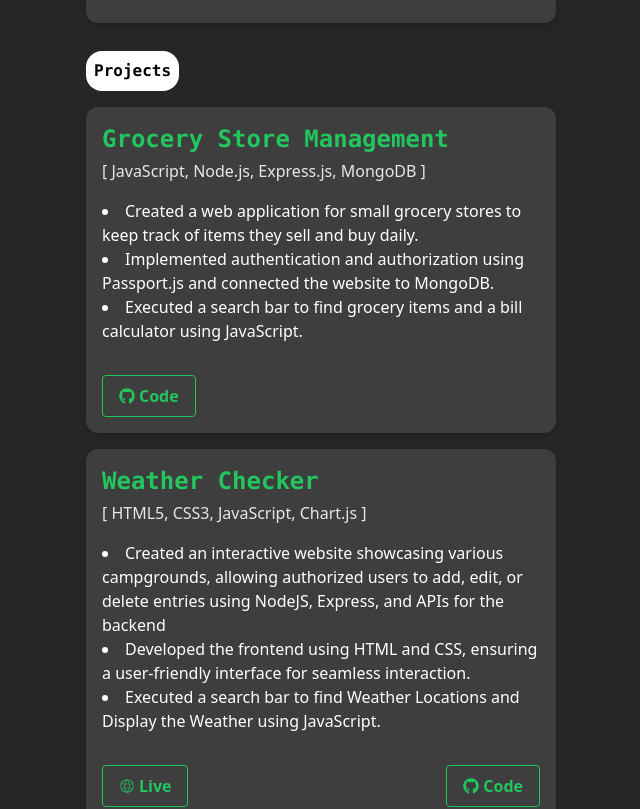
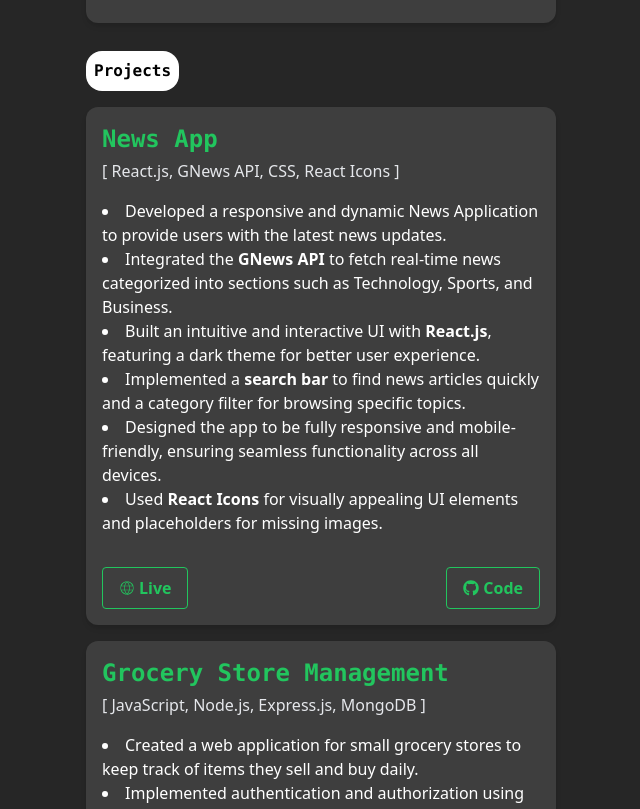
Before and after one commit to kishan9535/Kishan-Portfolio, a React (Vite) app: page / in a window 1280 px wide. Shown: the part 1620-2429 px from the top of the page, without its empty margins (194-834 px from the left). Built offline with nearby package versions, Linux system fonts and the light colour scheme.

Commit message:
Update my new Projects.jsx

```diff
--- a/src/components/Projects.jsx
+++ b/src/components/Projects.jsx
@@ -6,6 +6,42 @@ function Projects() {
   return (
     <div className="mt-7">
       <Heading>Projects</Heading>
+      <Card
+        projectName="News App"
+        techStack="React.js, GNews API, CSS, React Icons"
+        description={
+          <ul className="list-disc list-inside">
+            <li>
+              Developed a responsive and dynamic News Application to provide
+              users with the latest news updates.
+            </li>
+            <li>
+              Integrated the <strong>GNews API</strong> to fetch real-time news
+              categorized into sections such as Technology, Sports, and
+              Business.
+            </li>
+            <li>
+              Built an intuitive and interactive UI with{" "}
+              <strong>React.js</strong>, featuring a dark theme for better user
+              experience.
+            </li>
+            <li>
+              Implemented a <strong>search bar</strong> to find news articles
+              quickly and a category filter for browsing specific topics.
+            </li>
+            <li>
+              Designed the app to be fully responsive and mobile-friendly,
+              ensuring seamless functionality across all devices.
+            </li>
+            <li>
+              Used <strong>React Icons</strong> for visually appealing UI
+              elements and placeholders for missing images.
+            </li>
+          </ul>
+        }
+        codeLink="https://github.com/kishan9535/news-app"
+        liveSiteLink="https://newss24.vercel.app/"
+      />
       <Card
         projectName="Grocery Store Management"
         techStack="JavaScript, Node.js, Express.js, MongoDB"
```
